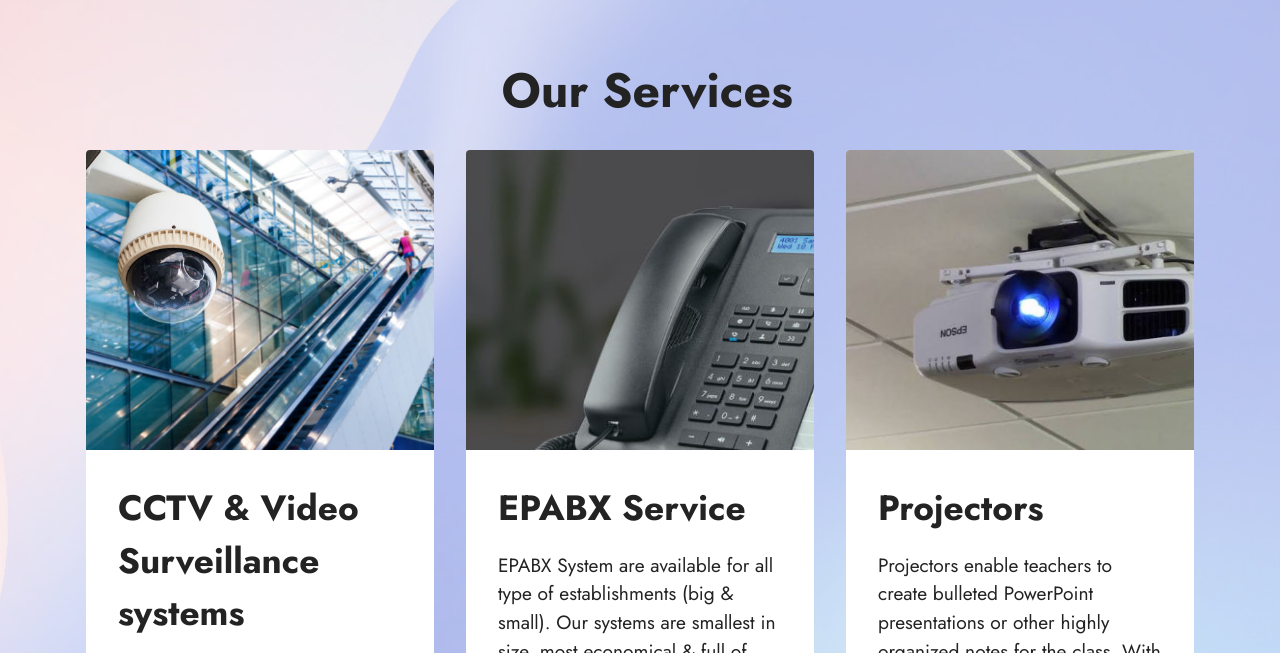
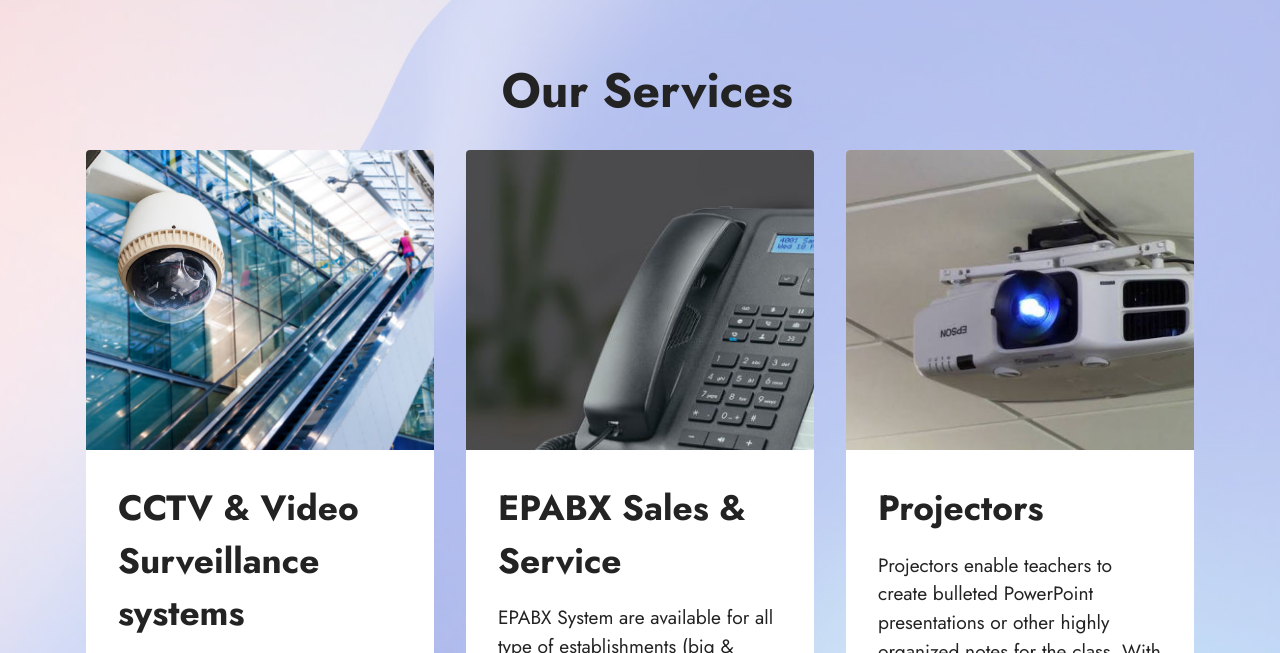
Before and after one commit to prathulsai/ss17communications, a plain HTML site: page page2.html in a window 1280 px wide. Shown: the part 91-744 px from the top of the page. Drawn offline with Linux system fonts and the light colour scheme.

Commit message:
Update page2.html

```diff
--- a/page2.html
+++ b/page2.html
@@ -87,7 +87,7 @@
                         <img src="assets/images/epabx-696x311.jpg" alt="" title="">
                     </div>
                     <div class="item-content">
-                        <h5 class="item-title mbr-fonts-style display-5"><strong>EPABX Service</strong></h5>
+                        <h5 class="item-title mbr-fonts-style display-5"><strong>EPABX Sales &amp; Service</strong></h5>
                         <h6 class="item-subtitle mbr-fonts-style mt-1 display-7"></h6>
                         <p class="mbr-text mbr-fonts-style mt-3 display-7">EPABX System  are available for all type of establishments (big &amp; small). Our systems are smallest in size, most economical &amp; full of world-class features. Our INTERCOM systems are suitable to a small housing society to a very large group of buildings society. Our EPABX System series is suitable for mini offices, homes, and small business organizations to medium Corporate, Factories, Hospitals, Colleges and Hotels etc.&nbsp;<br></p>
                     </div>
```
